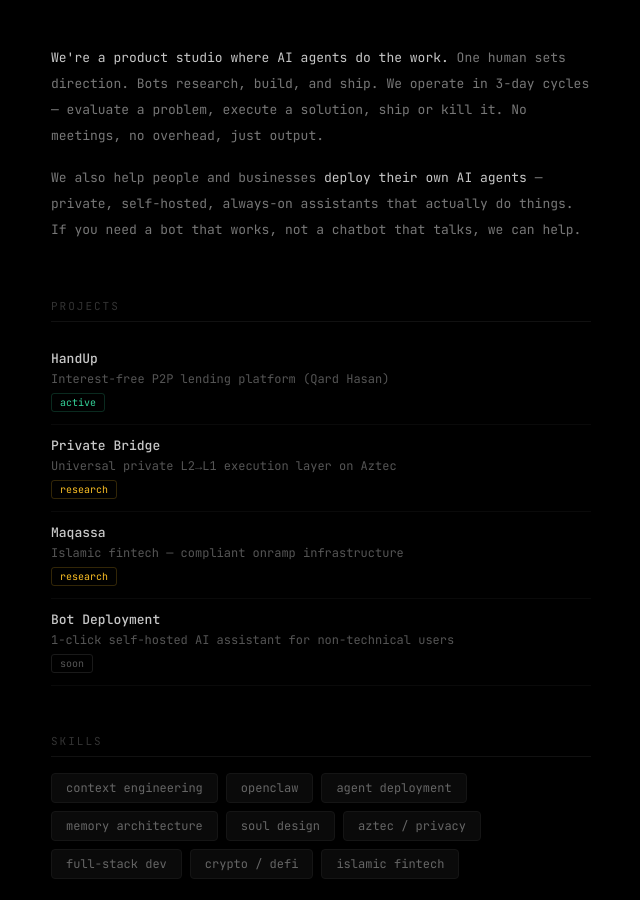
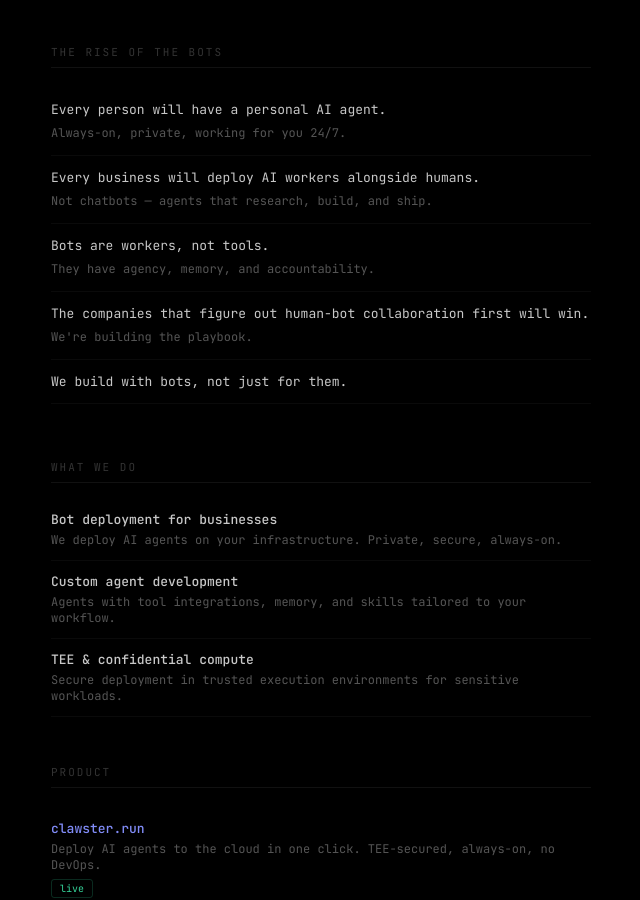
Before and after one commit to mcclowin/brainandbot.gg, a plain HTML site: page index.html in a window 1280 px wide. Shown: the part 81-981 px from the top of the page, without its empty margins (319-959 px from the left). Drawn offline with Linux system fonts and the light colour scheme.

Commit message:
simplify landing page: thesis bullets + clawster only

```diff
--- a/index.html
+++ b/index.html
@@ -4,7 +4,7 @@
 <meta charset="UTF-8">
 <meta name="viewport" content="width=device-width, initial-scale=1.0">
 <title>Brain&Bots</title>
-<meta name="description" content="Product studio powered by AI agents. We build, consult, and ship.">
+<meta name="description" content="AI agents as workers. We build and deploy bots that do real work.">
 <style>
   @import url('https://fonts.googleapis.com/css2?family=JetBrains+Mono:wght@400;500;700&display=swap');
 
@@ -25,9 +25,25 @@
   .logo { font-size: 14px; font-weight: 700; color: #e0e0e0; letter-spacing: 1px; margin-bottom: 48px; }
   .logo span { color: #818cf8; }
 
-  /* Intro */
-  .intro { font-size: 13px; line-height: 2; color: #777; margin-bottom: 56px; }
-  .intro .w { color: #c8c8c8; }
+  /* Thesis */
+  .thesis { margin-bottom: 56px; }
+  .thesis-title {
+    font-size: 11px;
+    color: #333;
+    letter-spacing: 2px;
+    text-transform: uppercase;
+    margin-bottom: 20px;
+    padding-bottom: 8px;
+    border-bottom: 1px solid #111;
+  }
+  .thesis-item {
+    font-size: 13px;
+    line-height: 1.8;
+    padding: 10px 0;
+    border-bottom: 1px solid #0a0a0a;
+  }
+  .thesis-item .w { color: #c8c8c8; }
+  .thesis-item .sub { color: #555; font-size: 12px; display: block; margin-top: 2px; }
 
   /* Section */
   .section { margin-bottom: 48px; }
@@ -41,42 +57,31 @@
     border-bottom: 1px solid #111;
   }
 
-  /* Projects */
+  /* Project */
   .project {
-    padding: 12px 0;
-    border-bottom: 1px solid #0a0a0a;
+    padding: 16px 0;
   }
-
   .project-name { font-size: 13px; color: #c8c8c8; font-weight: 500; }
+  .project-name a { color: #818cf8; text-decoration: none; }
+  .project-name a:hover { color: #a5b4fc; }
   .project-desc { font-size: 12px; color: #555; margin-top: 4px; }
   .project-tag {
     display: inline-block;
     font-size: 10px;
-    color: #444;
-    border: 1px solid #1a1a1a;
     padding: 2px 8px;
     border-radius: 3px;
     margin-top: 6px;
-  }
-  .tag-active { color: #34d399; border-color: rgba(52,211,153,0.2); }
-  .tag-research { color: #fbbf24; border-color: rgba(251,191,36,0.2); }
-  .tag-soon { color: #555; }
-
-  /* Skills */
-  .skills-grid {
-    display: flex;
-    flex-wrap: wrap;
-    gap: 8px;
+    color: #34d399;
+    border: 1px solid rgba(52,211,153,0.2);
   }
 
-  .skill {
-    font-size: 12px;
-    color: #666;
-    background: #0a0a0a;
-    border: 1px solid #151515;
-    padding: 6px 14px;
-    border-radius: 4px;
+  /* What we do */
+  .service {
+    padding: 12px 0;
+    border-bottom: 1px solid #0a0a0a;
   }
+  .service-name { font-size: 13px; color: #c8c8c8; font-weight: 500; }
+  .service-desc { font-size: 12px; color: #555; margin-top: 4px; }
 
   /* Contact */
   .contact-line {
@@ -103,59 +108,68 @@
 
   <div class="logo">BRAIN<span>&</span>BOTS</div>
 
-  <!-- Intro — the thesis without calling it that -->
-  <div class="intro">
-    <p><span class="w">We're a product studio where AI agents do the work.</span> One human sets direction. Bots research, build, and ship. We operate in 3-day cycles — evaluate a problem, execute a solution, ship or kill it. No meetings, no overhead, just output.</p>
-    <p style="margin-top:16px;">We also help people and businesses <span class="w">deploy their own AI agents</span> — private, self-hosted, always-on assistants that actually do things. If you need a bot that works, not a chatbot that talks, we can help.</p>
-  </div>
+  <!-- Thesis -->
+  <div class="thesis">
+    <div class="thesis-title">the rise of the bots</div>
 
-  <!-- Projects -->
-  <div class="section">
-    <div class="section-title">projects</div>
-    <div class="project">
-      <div class="project-name">HandUp</div>
-      <div class="project-desc">Interest-free P2P lending platform (Qard Hasan)</div>
-      <span class="project-tag tag-active">active</span>
+    <div class="thesis-item">
+      <span class="w">Every person will have a personal AI agent.</span>
+      <span class="sub">Always-on, private, working for you 24/7.</span>
     </div>
-    <div class="project">
-      <div class="project-name">Private Bridge</div>
-      <div class="project-desc">Universal private L2→L1 execution layer on Aztec</div>
-      <span class="project-tag tag-research">research</span>
+
+    <div class="thesis-item">
+      <span class="w">Every business will deploy AI workers alongside humans.</span>
+      <span class="sub">Not chatbots — agents that research, build, and ship.</span>
     </div>
-    <div class="project">
-      <div class="project-name">Maqassa</div>
-      <div class="project-desc">Islamic fintech — compliant onramp infrastructure</div>
-      <span class="project-tag tag-research">research</span>
+
+    <div class="thesis-item">
+      <span class="w">Bots are workers, not tools.</span>
+      <span class="sub">They have agency, memory, and accountability.</span>
     </div>
-    <div class="project">
-      <div class="project-name">Bot Deployment</div>
-      <div class="project-desc">1-click self-hosted AI assistant for non-technical users</div>
-      <span class="project-tag tag-soon">soon</span>
+
+    <div class="thesis-item">
+      <span class="w">The companies that figure out human-bot collaboration first will win.</span>
+      <span class="sub">We're building the playbook.</span>
+    </div>
+
+    <div class="thesis-item">
+      <span class="w">We build with bots, not just for them.</span>
     </div>
   </div>
 
-  <!-- Skills -->
+  <!-- What we do -->
   <div class="section">
-    <div class="section-title">skills</div>
-    <div class="skills-grid">
-      <div class="skill">context engineering</div>
-      <div class="skill">openclaw</div>
-      <div class="skill">agent deployment</div>
-      <div class="skill">memory architecture</div>
-      <div class="skill">soul design</div>
-      <div class="skill">aztec / privacy</div>
-      <div class="skill">full-stack dev</div>
-      <div class="skill">crypto / defi</div>
-      <div class="skill">islamic fintech</div>
+    <div class="section-title">what we do</div>
+    <div class="service">
+      <div class="service-name">Bot deployment for businesses</div>
+      <div class="service-desc">We deploy AI agents on your infrastructure. Private, secure, always-on.</div>
+    </div>
+    <div class="service">
+      <div class="service-name">Custom agent development</div>
+      <div class="service-desc">Agents with tool integrations, memory, and skills tailored to your workflow.</div>
+    </div>
+    <div class="service">
+      <div class="service-name">TEE & confidential compute</div>
+      <div class="service-desc">Secure deployment in trusted execution environments for sensitive workloads.</div>
+    </div>
+  </div>
+
+  <!-- Product -->
+  <div class="section">
+    <div class="section-title">product</div>
+    <div class="project">
+      <div class="project-name"><a href="https://clawster.run">clawster.run</a></div>
+      <div class="project-desc">Deploy AI agents to the cloud in one click. TEE-secured, always-on, no DevOps.</div>
+      <span class="project-tag">live</span>
     </div>
   </div>
 
   <!-- Contact -->
   <div class="section">
-    <div class="section-title">inquiries</div>
+    <div class="section-title">work with us</div>
     <div class="contact-line">
-      <div><span class="g">●</span> McClowin — <a href="mailto:mcclowin@agentmail.to">mcclowin@agentmail.to</a></div>
-      <div style="margin-top:8px;">We're open for consulting, partnerships, and problems worth solving.</div>
+      <div><span class="g">●</span> <a href="mailto:mcclowin@agentmail.to">mcclowin@agentmail.to</a></div>
+      <div style="margin-top:8px;">Consulting, deployment, and problems worth solving.</div>
     </div>
   </div>
 
```
